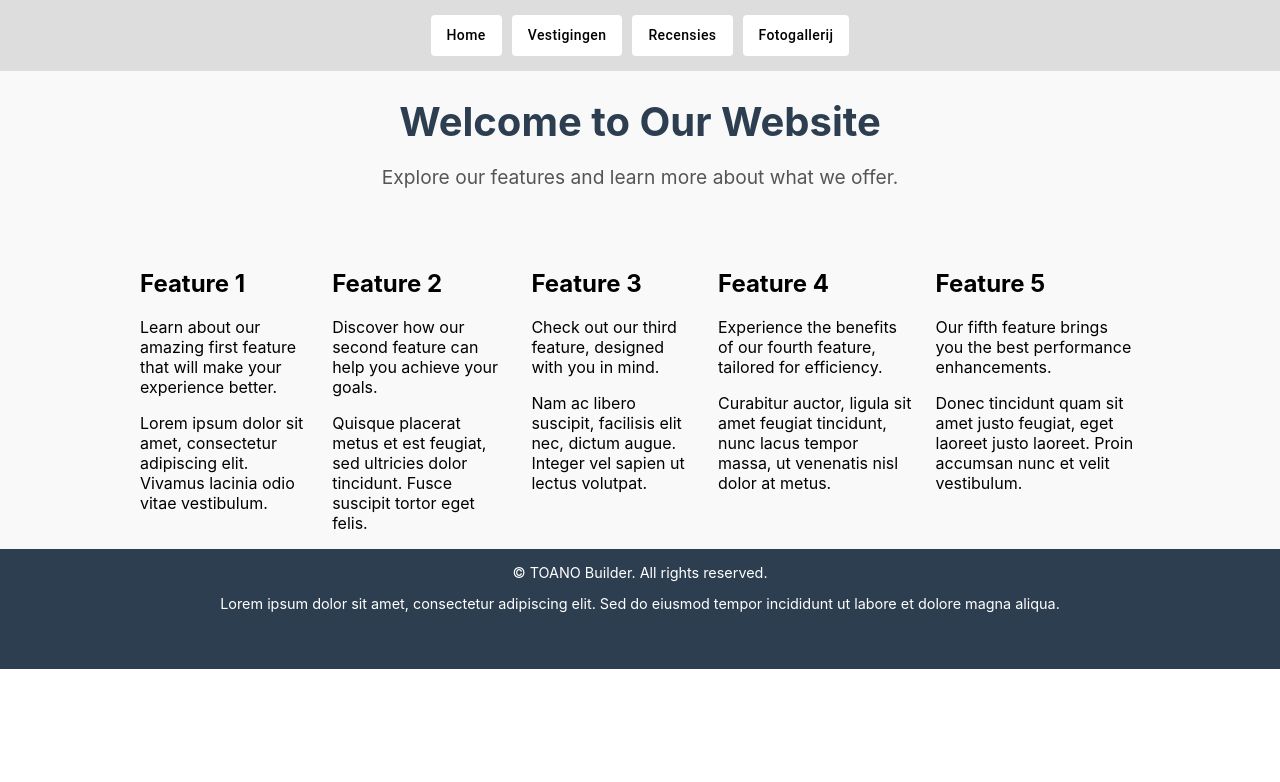
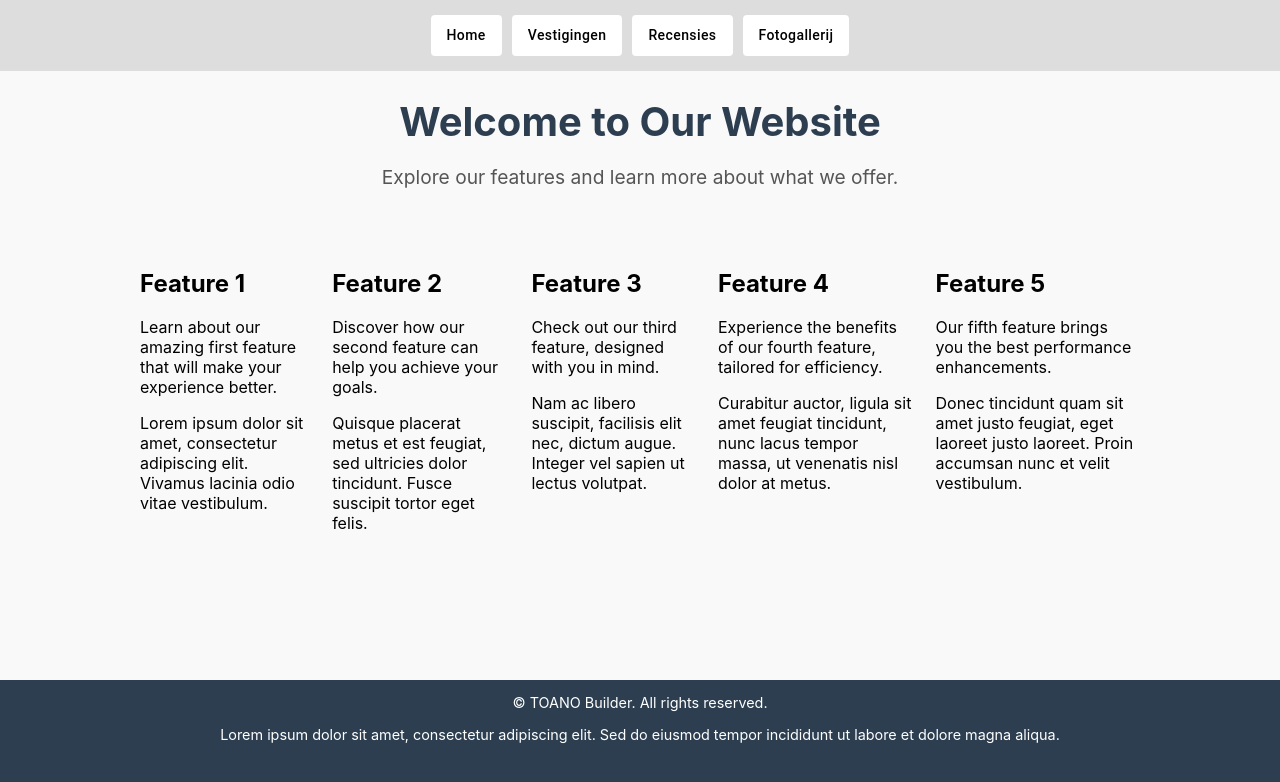
Before and after one commit to JJWS-web/reactProject, a React (Create React App) app: page / in a window 1280 px wide. Shown: the top 782 px of the page. Built offline with nearby package versions, Linux system fonts and the light colour scheme.

Commit message:
fixed the footer with hopes and dreams

```diff
--- a/src/index.css
+++ b/src/index.css
@@ -1,15 +1,27 @@
+html, body, #root {
+  height: 100%;
+  margin: 0;
+  padding: 0;
+
+}
+
+
 body {
-  margin: 0;
   font-family: -apple-system, BlinkMacSystemFont, 'Segoe UI', 'Roboto', 'Oxygen',
     'Ubuntu', 'Cantarell', 'Fira Sans', 'Droid Sans', 'Helvetica Neue',
     sans-serif;
   -webkit-font-smoothing: antialiased;
   -moz-osx-font-smoothing: grayscale;
+  display: flex;
+  flex-direction: column;
 }
 
- #root {
-  height: 100%;
+#root {
+  flex: 1;
+  display: flex;
+  flex-direction: column;
 }
+
 
 code {
   font-family: source-code-pro, Menlo, Monaco, Consolas, 'Courier New',
--- a/src/pages/home.js
+++ b/src/pages/home.js
@@ -6,7 +6,7 @@ export default class Home extends Component {
   render() {
     return (
       <main className="home">
-
+        <div className="content">
         <header>
           <h1>Welcome to Our Website</h1>
           <p>Explore our features and learn more about what we offer.</p>
@@ -63,13 +63,14 @@ export default class Home extends Component {
             </CardContent>
           </Card>
         </section>
-
+        </div>
         <footer>
           <p>&copy; TOANO Builder. All rights reserved.</p>
           <p>Lorem ipsum dolor sit amet, consectetur adipiscing elit. Sed do eiusmod tempor incididunt ut labore et dolore magna aliqua.</p>
         </footer>
 
       </main>
+
     );
   }
 }
--- a/src/styles/home.css
+++ b/src/styles/home.css
@@ -1,21 +1,21 @@
 
-body {
-    min-height: 100vh;
-    margin: 0;
 
-    grid-template-rows: auto 1fr auto;
-}
 .home {
     flex: 1;
     display: flex;
     flex-direction: column;
-    align-items: center;
-
     background-color: #f9f9f9;
-    height: 100%;
+  }
 
 
-}
+  .content {
+    flex: 1;
+    display: flex;
+    flex-direction: column;
+    align-items: center;
+  }
+
+
 
 footer {
     min-height: 50px;
```
Also changed, not shown: src/App.css (deleted, +0 -38 lines).
